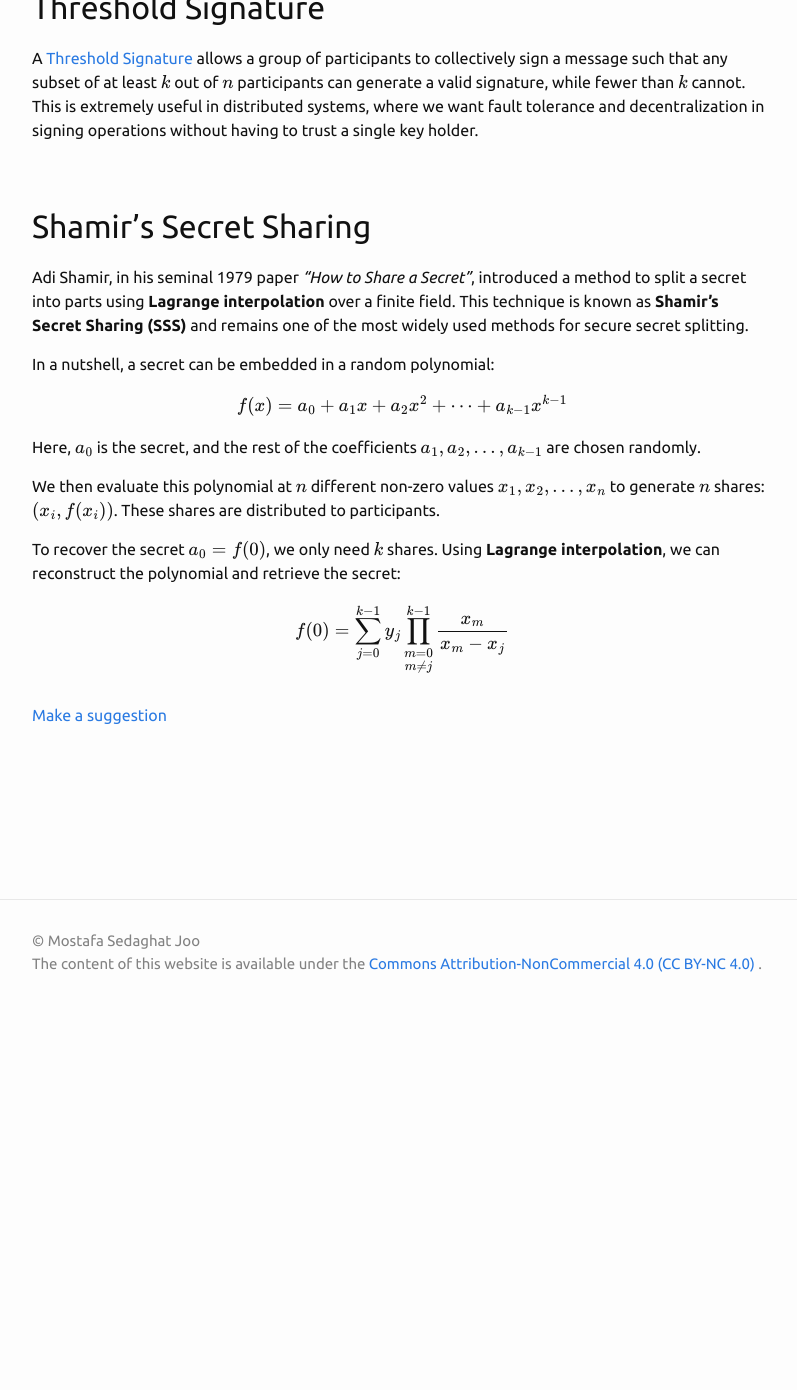
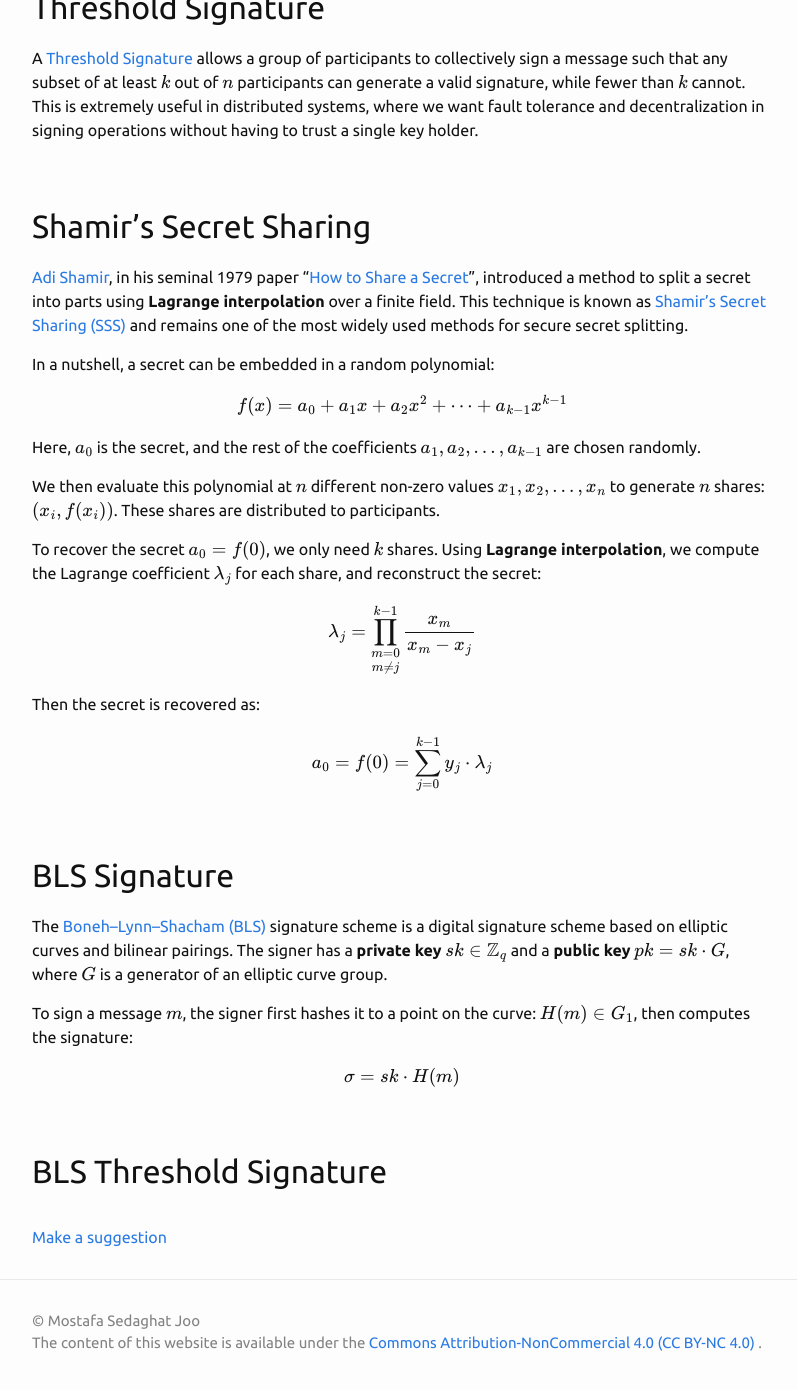
Before and after one commit to b00f/b00f.github.io, a Jekyll site: the page built from docs/_posts/2025-07-11-bls-threshold-shamir-secret-sharing.md, in a window 1280 px wide and 1400 px high, scrolled down 380 px. Shown: the top 1390 px of the window, without its empty margins (238-1035 px from the left). Built offline with Jekyll 4.4.1, drawn with Linux system fonts in a browser that asks for light colours.

Commit message:
add BLS section

```diff
--- a/docs/_posts/2025-07-11-bls-threshold-shamir-secret-sharing.md
+++ b/docs/_posts/2025-07-11-bls-threshold-shamir-secret-sharing.md
@@ -5,7 +5,8 @@ date: 2025-07-11 00:00:00 +0000
 categories: cryptography
 ---
 
-In this post, I’m going to explain how we can use **Shamir's Secret Sharing** for a **Threshold Signature Scheme** using the **BLS Signature** scheme.
+In this post, I’m going to explain how we can use **Shamir's Secret Sharing**
+for a **Threshold Signature Scheme** using the **BLS Signature** scheme.
 
 ## Threshold Signature
 
@@ -17,8 +18,10 @@ signing operations without having to trust a single key holder.
 
 ## Shamir's Secret Sharing
 
-Adi Shamir, in his seminal 1979 paper *"How to Share a Secret"*, introduced a method to split a secret into parts using **Lagrange interpolation** over a finite field.
-This technique is known as **Shamir's Secret Sharing (SSS)** and
+[Adi Shamir](https://en.wikipedia.org/wiki/Adi_Shamir), in his seminal 1979 paper
+"[How to Share a Secret](https://dl.acm.org/doi/pdf/10.1145/359168.359176)",
+introduced a method to split a secret into parts using **Lagrange interpolation** over a finite field.
+This technique is known as [Shamir's Secret Sharing (SSS)](https://en.wikipedia.org/wiki/Shamir%27s_secret_sharing) and
 remains one of the most widely used methods for secure secret splitting.
 
 In a nutshell, a secret can be embedded in a random polynomial:
@@ -32,8 +35,30 @@ Here, $ a_0 $ is the secret, and the rest of the coefficients $a_1, a_2, \dots,
 We then evaluate this polynomial at $n$ different non-zero values $ x_1, x_2, \dots, x_n $ to generate $n$ shares: $ (x_i, f(x_i)) $.
 These shares are distributed to participants.
 
-To recover the secret $ a_0 = f(0) $, we only need $k$ shares. Using **Lagrange interpolation**, we can reconstruct the polynomial and retrieve the secret:
+To recover the secret $ a_0 = f(0) $, we only need $k$ shares.
+Using **Lagrange interpolation**, we compute the Lagrange coefficient $ \lambda_j $ for each share, and reconstruct the secret:
 
 $$
-f(0) = \sum_{j=0}^{k-1} y_j \prod_{\begin{smallmatrix} m=0 \\ m \ne j \end{smallmatrix}}^{k-1} \frac{x_m}{x_m - x_j}
+\lambda_j = \prod_{\begin{smallmatrix} m=0 \\ m \ne j \end{smallmatrix}}^{k-1} \frac{x_m}{x_m - x_j}
 $$
+
+Then the secret is recovered as:
+
+$$
+a_0 = f(0) = \sum_{j=0}^{k-1} y_j \cdot \lambda_j
+$$
+
+## BLS Signature
+
+The [Boneh–Lynn–Shacham (BLS)](https://en.wikipedia.org/wiki/BLS_digital_signature) signature scheme is a
+digital signature scheme based on elliptic curves and bilinear pairings.
+The signer has a **private key** $ sk \in \mathbb{Z}_q $ and a **public key** $ pk = sk \cdot G $,
+where $ G $ is a generator of an elliptic curve group.
+
+To sign a message $ m $, the signer first hashes it to a point on the curve: $ H(m) \in G_1 $, then computes the signature:
+
+$$
+\sigma = sk \cdot H(m)
+$$
+
+## BLS Threshold Signature
```
